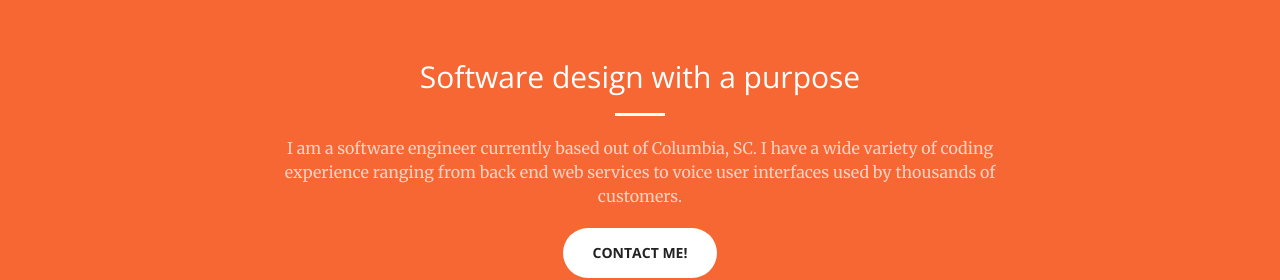
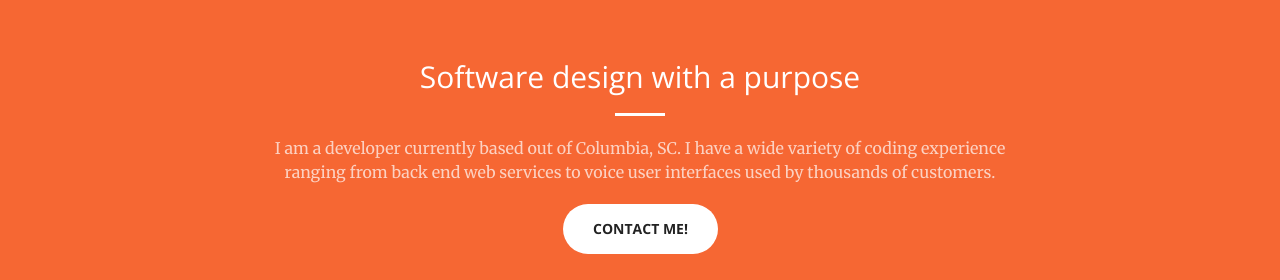
Before and after one commit to djessemoody/personalwebsite, a website: page index.html in a window 1280 px wide. Shown: the part 840-1120 px from the top of the page. Drawn offline with nearby package versions, Linux system fonts and the light colour scheme.

Commit message:
added developer
changed software engineer to developer

```diff
--- a/index.html
+++ b/index.html
@@ -92,7 +92,7 @@
                 <div class="col-lg-8 col-lg-offset-2 text-center">
                     <h2 class="section-heading">Software design with a purpose</h2>
                     <hr class="light">
-                    <p class="text-faded">I am a software engineer currently based out of Columbia, SC. I have a wide variety of coding experience ranging from back end web services to voice user interfaces used by thousands of customers. </p>
+                    <p class="text-faded">I am a developer currently based out of Columbia, SC. I have a wide variety of coding experience ranging from back end web services to voice user interfaces used by thousands of customers. </p>
                     <a href="#contact" class="page-scroll btn btn-default btn-xl sr-button">Contact me!</a>
                 </div>
             </div>
```
